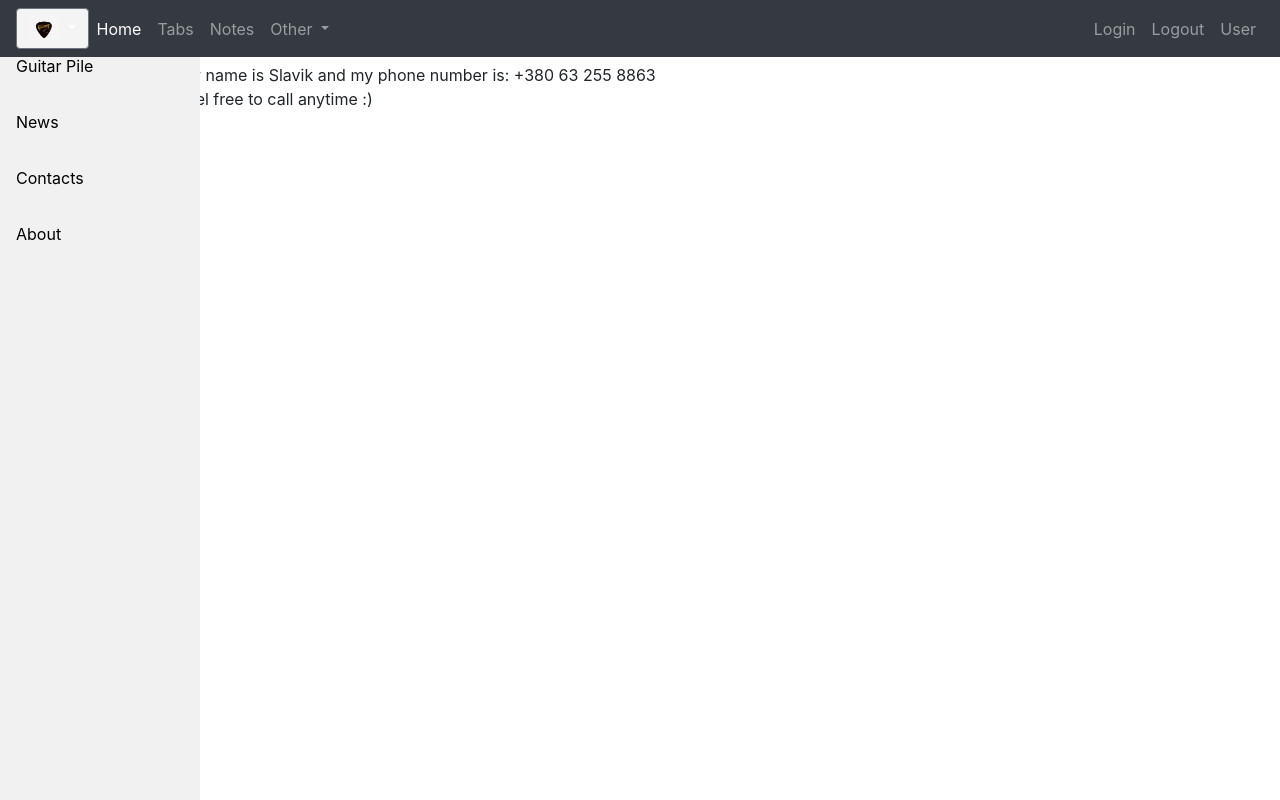
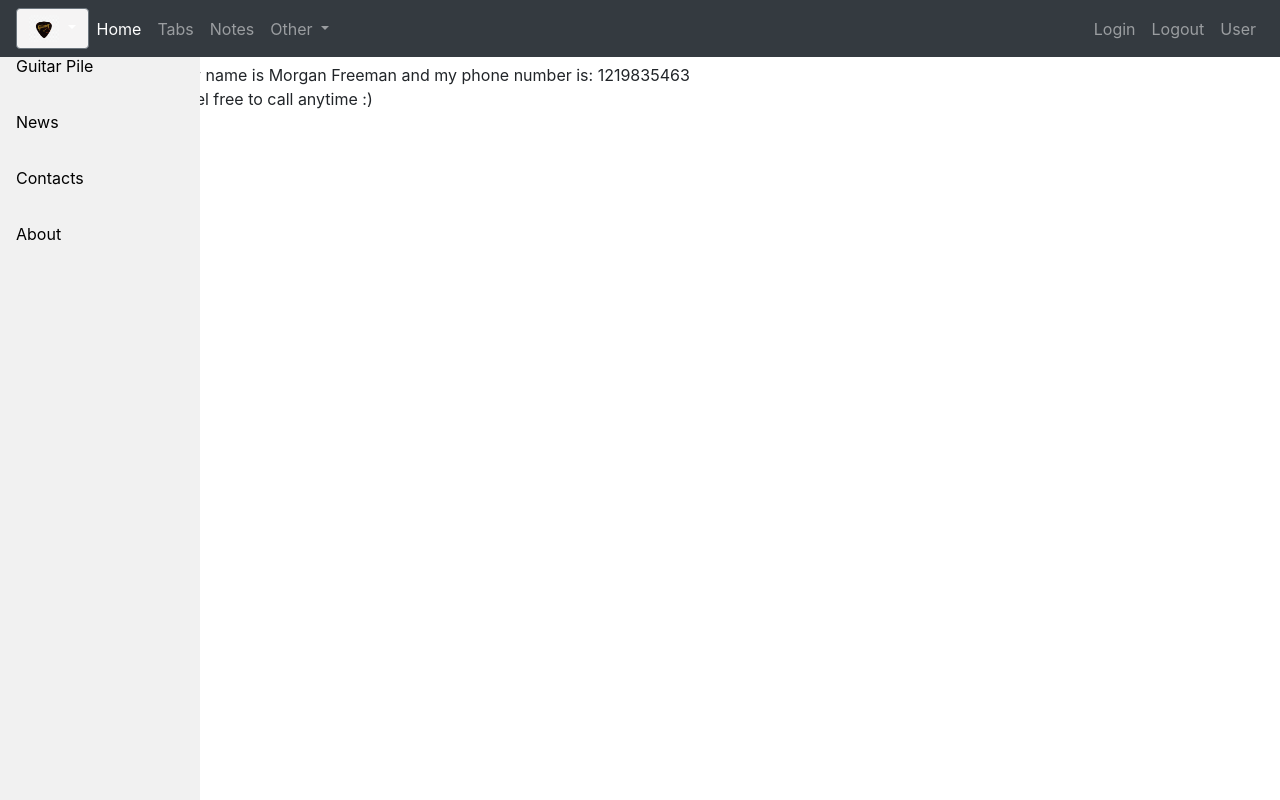
Before and after one commit to SLDem/MyGuitarSite, a Flask app: page /contacts in a window 1280 px wide. Run offline with Flask 2, Linux system fonts and the light colour scheme; the visitor is signed in with stand-in values (Sample User, id 1); some libraries are stand-ins or nearby versions.

Commit message:
Changed something secret

```diff
--- a/templates/contacts.html
+++ b/templates/contacts.html
@@ -2,7 +2,7 @@
 {% block title %} Contacts {% endblock %}
 {% block content %}
 <div class="base">
-    My name is Slavik and my phone number is: +380 63 255 8863 </br>
+    My name is Morgan Freeman and my phone number is: 1219835463 </br>
     Feel free to call anytime :)
 </div>
 {% endblock %}
```
